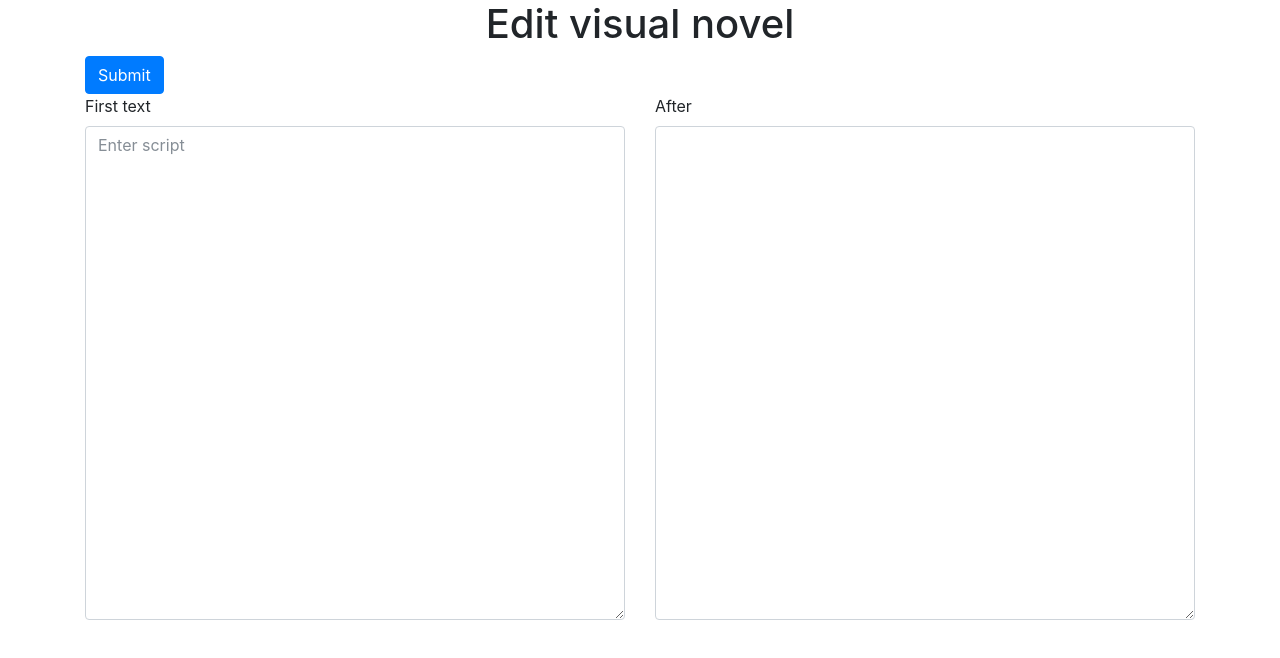
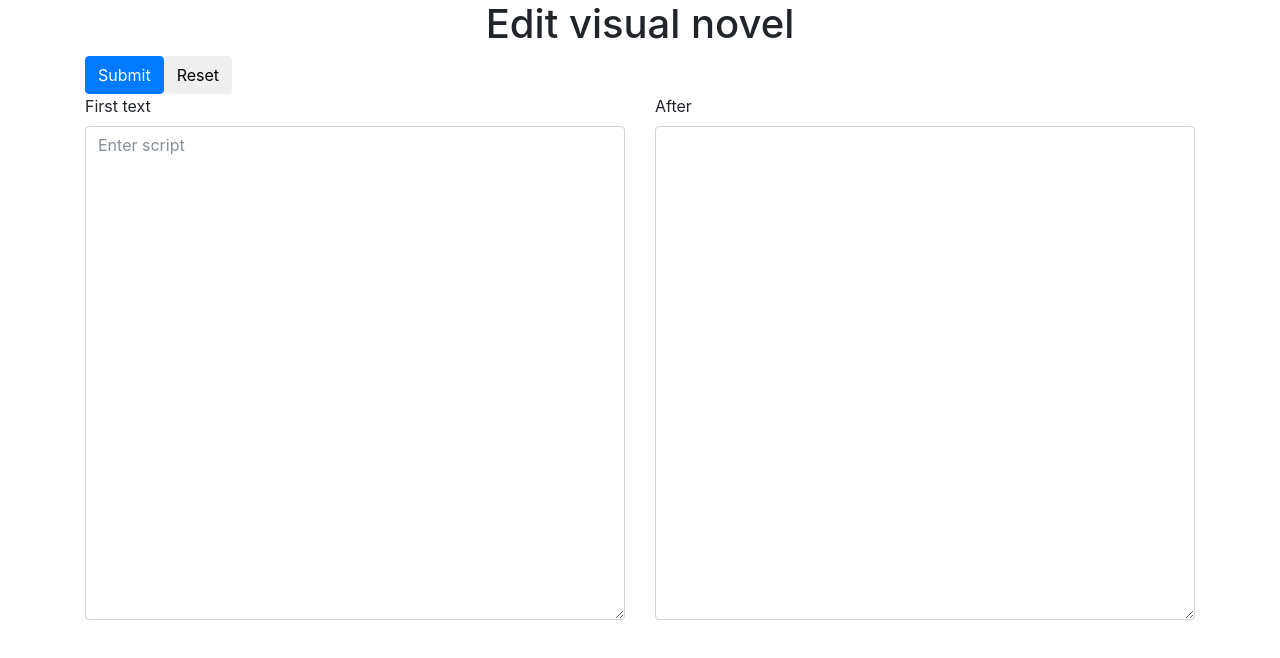
Before and after one commit to minhthuan274/edit-visual-novel, an Angular app: page / in a window 1280 px wide. Shown: the top 658 px of the page. Built offline with nearby package versions, Linux system fonts and the light colour scheme.

Commit message:
add reset button

```diff
--- a/src/app/app.component.html
+++ b/src/app/app.component.html
@@ -2,7 +2,7 @@
 <div class="container">
   <h1 class="text-center">Edit visual novel</h1>
   <button (click)="checkText()" type="submit" class="btn btn-primary">Submit</button>
-
+  <button (click)="clear()" class="btn btn-delete">Reset</button>
   <div class="row">
     <div class="col-md-6">
       <div class="form-group">
--- a/src/app/app.component.ts
+++ b/src/app/app.component.ts
@@ -34,4 +34,9 @@ export class AppComponent implements OnInit {
     this.text_after_edit = splits_after_delete.join('\n');
   }
 
+  clear() {
+    this.text = "";
+    this.text_after_edit = "";
+  }
+
 }
```
